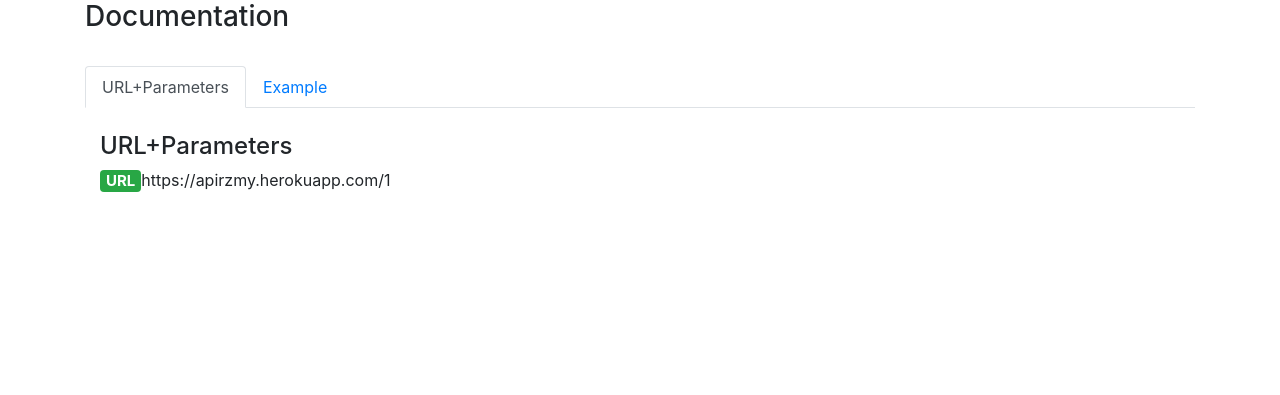
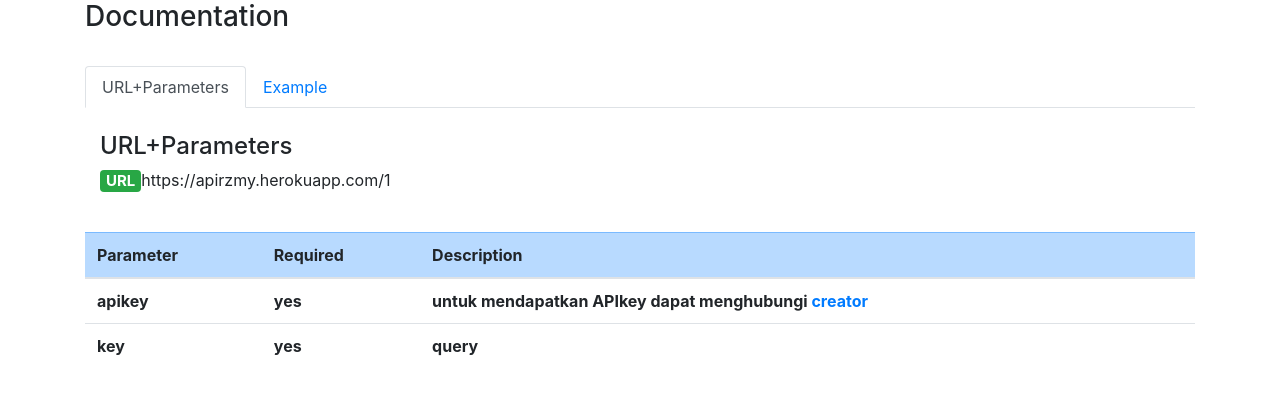
Before and after one commit to alkhrzmy/rrrr, a PHP site: page /preview.php?p=1 in a window 1280 px wide. Shown: the top 395 px of the page. Run offline with PHP 8.4, Linux system fonts and the light colour scheme; lists and menus that the app fills with data are empty.

Commit message:
Update preview.php

```diff
--- a/preview.php
+++ b/preview.php
@@ -37,11 +37,31 @@ echo <<<EXCERPT
       <h4>Example</h4>
 
     </div>
-  </div>
+  </div><br />
+  <table class="table">
+    <thead>
+      <tr class="table-primary">
+        <th>Parameter</th>
+        <th>Required</th>
+        <th>Description</th>
+      </tr>
+    </thead>
+    <tbody>
+      <tr>
+        <th>apikey</th>
+        <th>yes</th>
+        <th>untuk mendapatkan APIkey dapat menghubungi <a href="line.me/ti/p/~alkhoarizmy">creator</a></th>
+      </tr>
+      <tr>
+        <th>key</th>
+        <th>yes</th>
+        <th>query</th>
+      </tr>
+    </tbody>
+  </table>
 </div>
 
 EXCERPT;
-
 
 ?>
 
```
